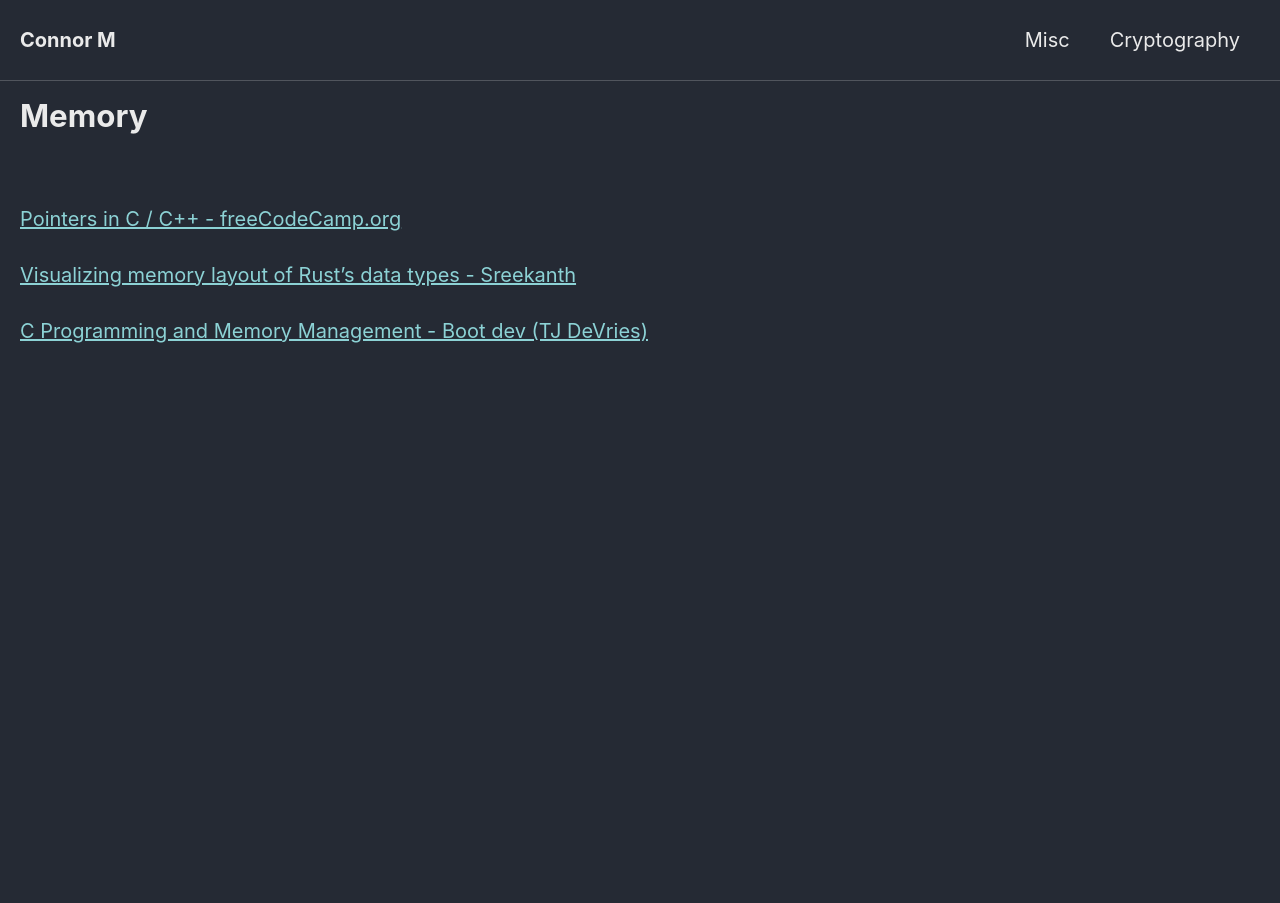
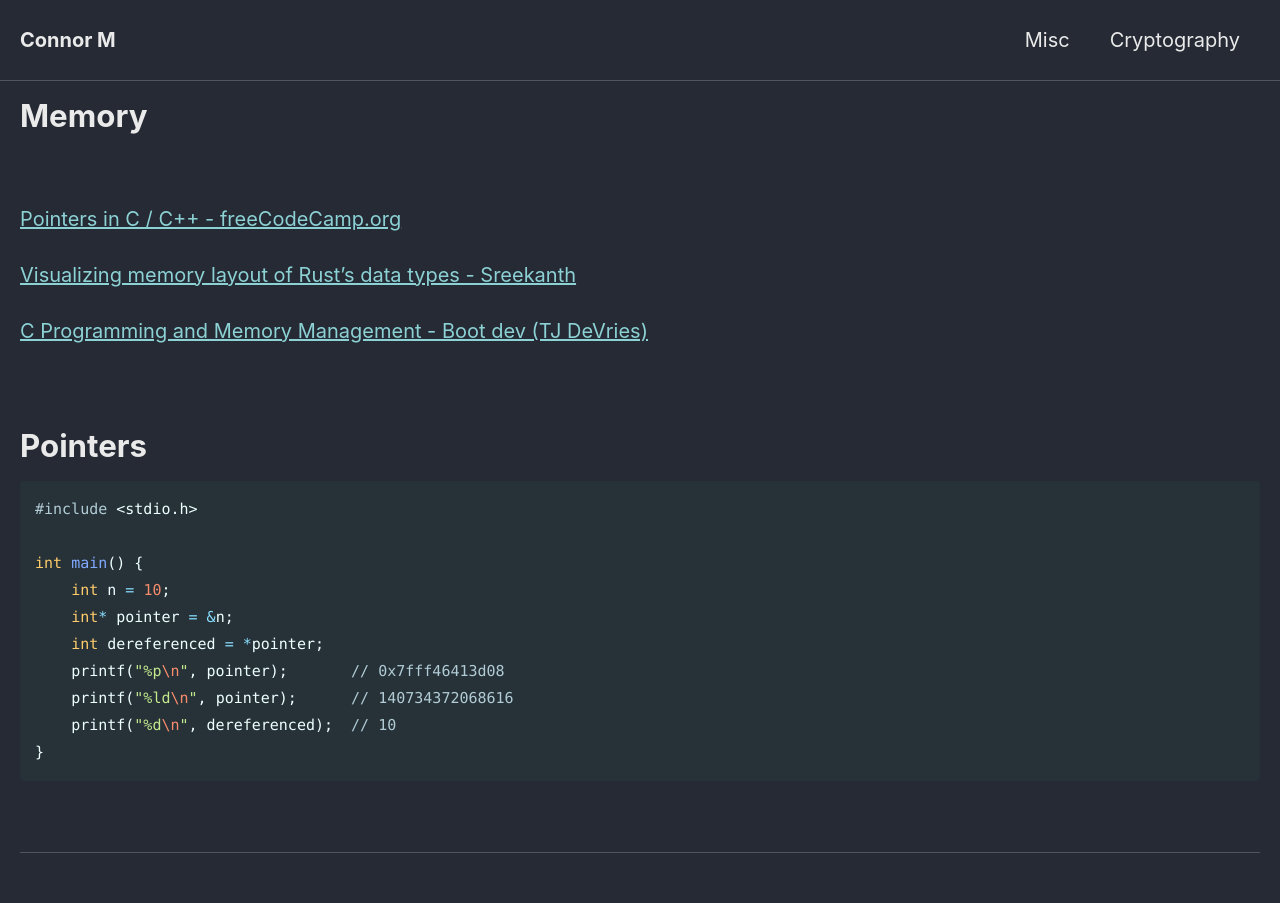
Before and after one commit to Connor-McCartney/Connor-McCartney.github.io, a Jekyll site: the page built from _pages/misc/Memory.md, in a window 1280 px wide. Built offline with Jekyll 4.4.1, drawn with Linux system fonts in a browser that asks for light colours; cached includes are drawn as plain includes.

Commit message:
Update Memory.md

````diff
--- a/_pages/misc/Memory.md
+++ b/_pages/misc/Memory.md
@@ -10,3 +10,31 @@ title: Memory
 [Visualizing memory layout of Rust's data types - Sreekanth](https://www.youtube.com/watch?v=7_o-YRxf_cc)
 
 [C Programming and Memory Management - Boot dev (TJ DeVries)](https://www.youtube.com/watch?v=rJrd2QMVbGM)
+
+
+
+<br>
+
+
+
+# Pointers
+
+
+```c
+#include <stdio.h>
+
+int main() {
+    int n = 10;
+    int* pointer = &n;
+    int dereferenced = *pointer;
+    printf("%p\n", pointer);       // 0x7fff46413d08
+    printf("%ld\n", pointer);      // 140734372068616
+    printf("%d\n", dereferenced);  // 10
+}
+```
+
+<br>
+
+
+
+---
````
